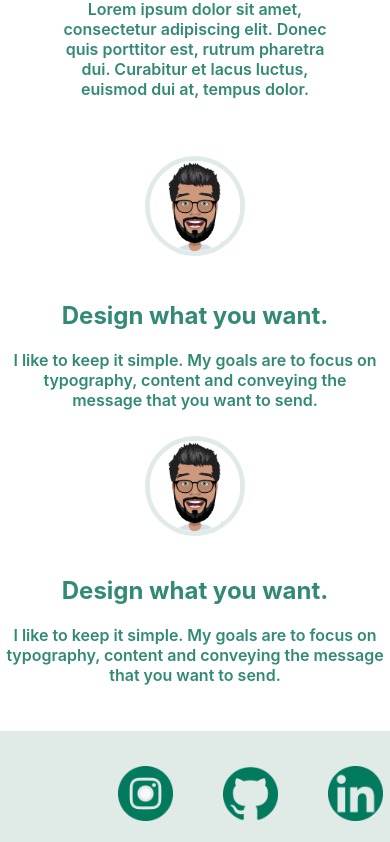
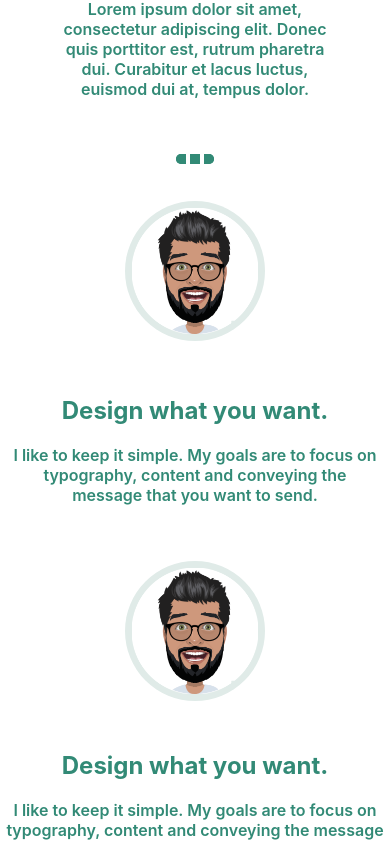
Before and after one commit to arsh-uppal/my-portfolio, a React (Create React App) app: page / in a window 390 px wide. Shown: the part 1213-2055 px from the top of the page. Built offline with nearby package versions, Linux system fonts and the light colour scheme.

Commit message:
landing page about me section 2

```diff
--- a/src/Components/LandingPage/AboutMe/AboutMe.js
+++ b/src/Components/LandingPage/AboutMe/AboutMe.js
@@ -17,7 +17,8 @@ const useStyles = makeStyles(theme => ({
         order: 1,
         [theme.breakpoints.down('xs')]: {
             order: 2,
-            height: 150,
+            height: 200,
+            marginTop:-20,
         },
         //backgroundColor: "orange",
         height: 300,
@@ -27,7 +28,8 @@ const useStyles = makeStyles(theme => ({
         order: 2,
         [theme.breakpoints.down('xs')]: {
             order: 1,
-            height: 150,
+            height: 200,
+            marginTop:40,
         },
         //backgroundColor: "yellow",
         height: 300,
@@ -36,7 +38,8 @@ const useStyles = makeStyles(theme => ({
     backEndInfo: {
         order: 4,
         [theme.breakpoints.down('xs')]: {
-            height: 150,
+            height: 200,
+            marginTop:-20,
         },
         //backgroundColor: "blue",
         height: 300,
@@ -45,7 +48,7 @@ const useStyles = makeStyles(theme => ({
     backEndTools: {
         order: 3,
         [theme.breakpoints.down('xs')]: {
-            height: 150,
+            height: 200,
         },
         //backgroundColor: "pink",
         height: 300,
--- a/src/Components/LandingPage/AboutMe/aboutMe.css
+++ b/src/Components/LandingPage/AboutMe/aboutMe.css
@@ -99,6 +99,12 @@
     /* background-color: rgb(240, 21, 21); */
 }
 
+@media only screen and (max-width: 600px) {
+    .outerDivfrontEndTools {
+
+    }
+}
+
 .innerDivfrontEndTools {
     width: 120px;
     height: 120px;
@@ -114,8 +120,8 @@
 
 @media only screen and (max-width: 600px) {
     .innerDivfrontEndTools {
-        width: 100px;
-        height: 100px;
+        width: 140px;
+        height: 140px;
         right: 0;
     }
 }
@@ -199,14 +205,6 @@
     border-radius: 50%;
 }
 
-@media only screen and (max-width: 600px) {
-    .innerDivbackEndTools {
-        width: 100px;
-        height: 100px;
-        left: 0;
-    }
-}
-
 hr {
     position: relative;
     margin-top: 65px;
@@ -214,3 +212,15 @@ hr {
     border: 5px dashed rgb(50, 138, 118);
     border-radius: 5px;
 }
+
+@media only screen and (max-width: 600px) {
+    .innerDivbackEndTools {
+        width: 140px;
+        height: 140px;
+        left: 0;
+    }
+
+    hr {
+        margin-top: 55px;
+    }
+}
--- a/src/Components/LandingPage/landingPage.css
+++ b/src/Components/LandingPage/landingPage.css
@@ -41,6 +41,12 @@
 
 .secondTop {
     height: 1100px;
+}
+
+@media only screen and (max-width: 600px) {
+    .secondTop {
+        height: 1300px;
+    }
 }
 
 .footer {
```
